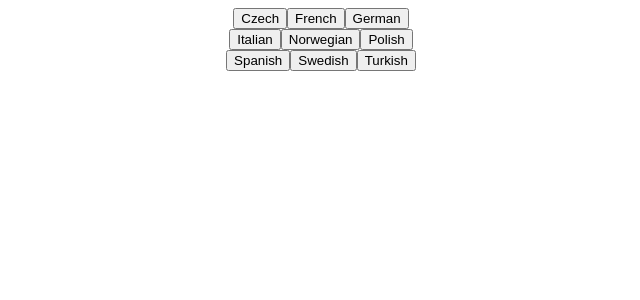
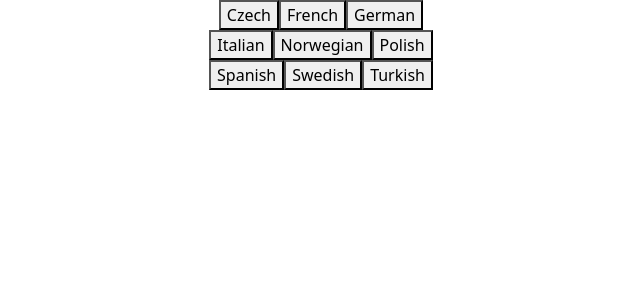
Before and after one commit to jo-ho/languess, a React (Create React App) app in the folder client/: page / in a window 1280 px wide. Shown: the top 300 px of the page, without its empty margins (319-959 px from the left). Built offline with nearby package versions, Linux system fonts and the light colour scheme; no server answers.

Commit message:
Add reactstrap

```diff
--- a/client/package.json
+++ b/client/package.json
@@ -6,14 +6,13 @@
     "@testing-library/jest-dom": "^5.16.4",
     "@testing-library/react": "^13.2.0",
     "@testing-library/user-event": "^13.5.0",
-
     "react": "^18.1.0",
     "react-dom": "^18.1.0",
     "react-scripts": "5.0.1",
+    "reactstrap": "^9.0.2",
     "web-vitals": "^2.1.4"
   },
   "proxy": "http://localhost:3001",
-
   "scripts": {
     "start": "react-scripts start",
     "build": "react-scripts build",
--- a/client/src/App.js
+++ b/client/src/App.js
@@ -1,6 +1,5 @@
 import React from "react";
-
-
+import { Button } from 'reactstrap';
 
 const tries = 3
 
@@ -43,6 +42,10 @@ const tries = 3
     render(){
       return(
         <>
+
+<head>
+  <link rel="stylesheet" href="https://cdn.jsdelivr.net/npm/bootstrap@5.1.0/dist/css/bootstrap.min.css" />
+</head>
         <center>{this.state.word}</center>
         <center>{this.state.translated}</center>
 
```
Also changed, not shown: 2 other files (tests, documents, lock files or other folders).
